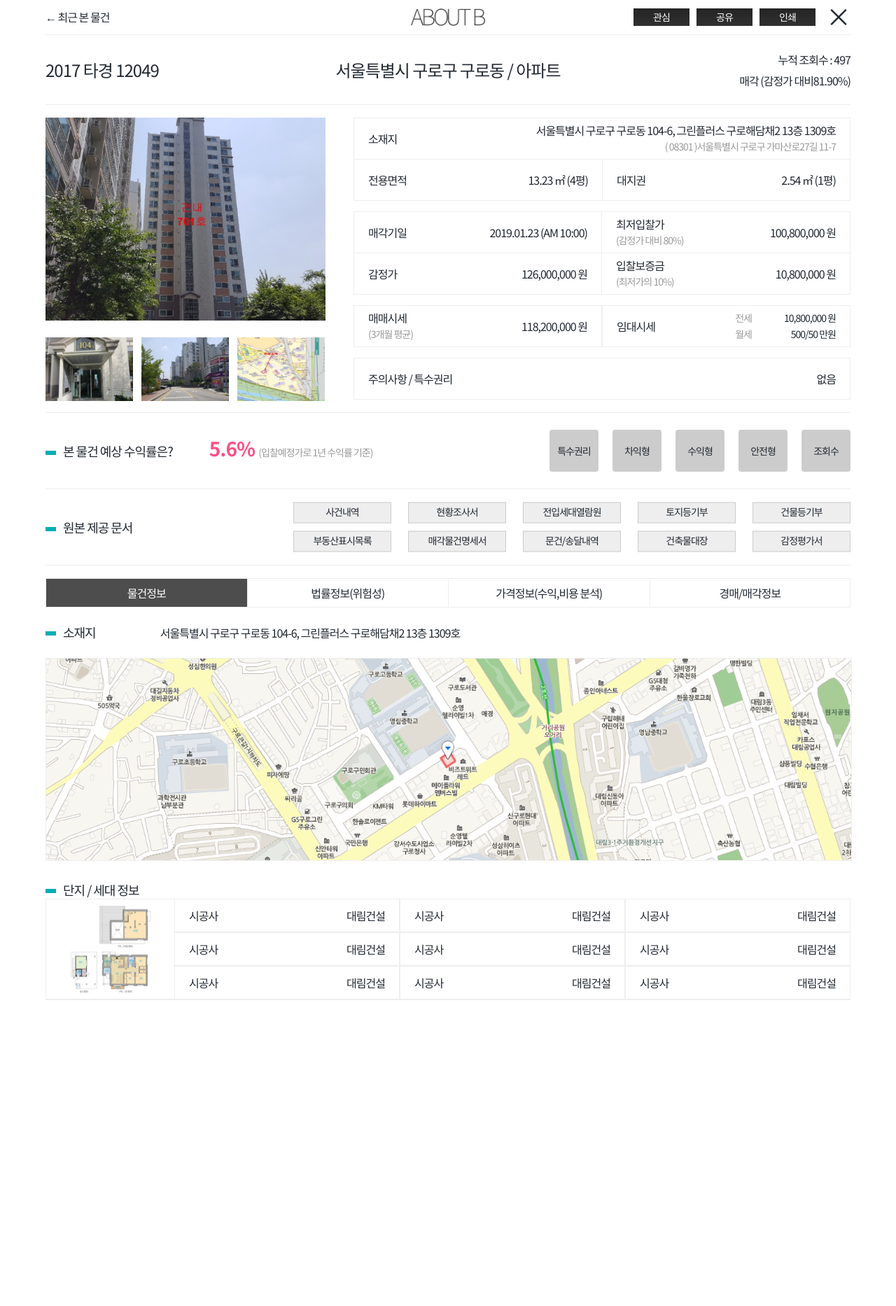
After one commit to nhj048/01_MVP, a PHP site: page /ca_view.html in a window 1280 px wide. The commit adds this page. Shown: the whole page at 70% size. Run offline with PHP 8.4, Linux system fonts and the light colour scheme.

Commit message:
상세페이지 작업

```diff
--- /dev/null
+++ b/mvp/ca_view.html
@@ -0,0 +1,207 @@
+<!DOCTYPE html>
+<html>
+<head>
+<meta charset="utf-8">
+<meta name="viewport" content="width=divice-width, initial-scale=1.0">
+<link rel="stylesheet" type="text/css" href="css/ca_view.css">
+<script src="https://ajax.googleapis.com/ajax/libs/jquery/3.3.1/jquery.min.js"></script>
+<script src="js/jquery-ui.js"></script>
+<script src="js/common.js"></script>
+<script src="js/linksys.js"></script>
+
+<title>About B - ca_view</title>
+</head>
+<body>
+	<section id="ca-header" class="fullbox">
+		<div class="ca-inbox">
+			<div class="ca-header-left">
+				<span><a href="#" class="recent-view">← 최근 본 물건</a></span>
+			</div>
+			<div class="ca-header-center">
+				<img src="images/logo.png" alt="어바웃비로고" class="ca-header-logo">
+			</div>
+			<div class="ca-header-right">
+				<ul>
+					<li class="ca-favor"><a href="#">관심</a></li>
+					<li class="ca-share"><a href="#">공유</a></li>
+					<li class="ca-print"><a href="#">인쇄</a></li>
+				</ul>
+				<span class="ca-close">×</span>
+			</div>
+		</div>
+	</section>
+	<section id="ca-top">
+		<div class="ca-inbox">
+			<div class="ca-top-left">
+				<span class="sa_num big">2017 타경 12049</span>
+			</div>
+			<div class="ca-top-center">
+				<span class="sa_addr big">서울특별시 구로구 구로동 / </span><span class="sa_gubun big">아파트</span>
+			</div>
+			<div class="ca-top-right">
+				<span>누적 조회수 : </span><span class="view-count point">497</span><br>
+				<span class="mulgun-sts point">매각 </span><span>(감정가 대비</span><span class="price-count-percent">81.90%</span><span>)</span>
+			</div>
+		</div>
+	</section>
+	<section id="ca-main">
+		<div class="ca-inbox">
+			<div class="ca-main-left">
+				<ul>
+					<li class="main-img"></li>
+					<li class="sa-img"></li>
+					<li class="sa-img"></li>
+					<li class="sa-img"></li>
+				</ul>
+			</div>
+			<div class="ca-main-right">
+				<ul class="ca-main-1st">
+					<li class="ca-main-full">
+						<span class="ca-main-tit">소재지</span>
+						<span class="ca-main-txt two">서울특별시 구로구 구로동 104-6, 그린플러스 구로해담채2 13층 1309호<br><span class="blur">( 08301 )서울특별시 구로구 가마산로27길 11-7</span></span>
+					</li>
+					<li class="ca-main-half">
+						<span class="ca-main-tit">전용면적</span>
+						<span class="ca-main-txt">13.23 ㎡ (4평)</span>
+					</li>
+					<li class="ca-main-half">
+						<span class="ca-main-tit">대지권</span>
+						<span class="ca-main-txt">2.54 ㎡ (1평)</span>
+					</li>
+				</ul>
+				<ul class="ca-main-2nd">
+					<li class="ca-main-half">
+						<span class="ca-main-tit">매각기일</span>
+						<span class="ca-main-txt">2019.01.23 (AM 10:00)</span>
+					</li>
+					<li class="ca-main-half">
+						<span class="ca-main-tit two">최저입찰가<br><span class="blur">(감정가 대비 80%)</span></span>
+						<span class="ca-main-txt">100,800,000 원</span>
+					</li>
+					<li class="ca-main-half">
+						<span class="ca-main-tit">감정가</span>
+						<span class="ca-main-txt">126,000,000 원</span>
+					</li>
+					<li class="ca-main-half">
+						<span class="ca-main-tit two">입찰보증금<br><span class="blur">(최저가의 10%)</span></span>
+						<span class="ca-main-txt">10,800,000 원</span>
+					</li>
+				</ul>
+				<ul class="ca-main-3rd">
+					<li class="ca-main-half">
+						<span class="ca-main-tit two">매매시세<br><span class="blur">(3개월 평균)</span></span>
+						<span class="ca-main-txt">118,200,000 원</span>
+					</li>
+					<li class="ca-main-half">
+						<span class="ca-main-tit">임대시세</span>
+						<span class="ca-main-txt two">전세<br><span class="blur">월세</span></span>
+						<span class="ca-main-txt two">10,800,000 원<br><span class="blur">500/50 만원</span></span>
+					</li>
+				</ul>
+				<ul class="ca-main-4th">
+					<li class="ca-main-full">
+						<span class="ca-main-tit">주의사항 / 특수권리</span>
+						<span class="ca-main-txt">없음</span>
+					</li>
+				</ul>
+			</div>
+		</div>
+	</section>
+	<section id="ca-revenue">
+		<div class="ca-inbox">
+			<span class="ca-big-tit">본 물건 예상 수익률은?</span>
+			<span class="revenue-num">5.6% </span>
+			<span class="blurtxt">(입찰예정가로 1년 수익률 기준)</span>
+			<ul class="ca-cautionBox">
+				<li class="ca-caution"><span>특수권리<br></span></li>
+				<li class="ca-caution"><span>차익형</span></li>
+				<li class="ca-caution"><span>수익형</span></li>
+				<li class="ca-caution"><span>안전형</span></li>
+				<li class="ca-caution"><span>조회수</span></li>
+			</ul>
+		</div>
+	</section>
+	<section id="ca-origin-document">
+		<div class="ca-inbox">
+			<span class="ca-big-tit">원본 제공 문서</span>
+			<ul class="ca-origin-documentBox">
+				<li class="ca-document-link"><span>사건내역</span></li>
+				<li class="ca-document-link"><span>현황조사서</span></li>
+				<li class="ca-document-link"><span>전입세대열람원</span></li>
+				<li class="ca-document-link"><span>토지등기부</span></li>
+				<li class="ca-document-link"><span>건물등기부</span></li>
+				<li class="ca-document-link"><span>부동산표시목록</span></li>
+				<li class="ca-document-link"><span>매각물건명세서</span></li>
+				<li class="ca-document-link"><span>문건/송달내역</span></li>
+				<li class="ca-document-link"><span>건축물대장</span></li>
+				<li class="ca-document-link"><span>감정평가서</span></li>
+			</ul>
+		</div>
+	</section>
+	<section id="ca-tab">
+		<div class="ca-inbox">
+			<ul class="ca-tabBox">
+				<li class="on">물건정보</li>
+				<li>법률정보(위험성)</li>
+				<li>가격정보(수익,비용 분석)</li>
+				<li>경매/매각정보</li>
+			</ul>
+		</div>
+	</section>
+	<section id="ca-tab-cont">
+		<div class="ca-inbox">
+			<div class="ca-mulgun">
+				<div class="ca-tab-cont-sojaejiBox">
+					<span class="ca-big-tit">소재지</span>
+					<span class="ca-tab-cont-sojaeji">서울특별시 구로구 구로동 104-6, 그린플러스 구로해담채2 13층 1309호</span>
+					<div class="ca-map marginBox"><img src="images/map.png" alt="지도"></div>
+				</div>
+				<div class="ca-tab-cont-danjiBox marginBox">
+					<span class="ca-big-tit">단지 / 세대 정보</span>
+					<ul class="ca-tab-cont-danji">
+						<li>
+							<img src="images/danji.png" alt="단지사진" class="ca-danji-img">
+						</li>
+						<li>
+							<span class="ca-main-tit">시공사</span>
+							<span class="ca-main-txt">대림건설</span>
+						</li>
+						<li>
+							<span class="ca-main-tit">시공사</span>
+							<span class="ca-main-txt">대림건설</span>
+						</li>
+						<li>
+							<span class="ca-main-tit">시공사</span>
+							<span class="ca-main-txt">대림건설</span>
+						</li>
+						<li>
+							<span class="ca-main-tit">시공사</span>
+							<span class="ca-main-txt">대림건설</span>
+						</li>
+						<li>
+							<span class="ca-main-tit">시공사</span>
+							<span class="ca-main-txt">대림건설</span>
+						</li>
+						<li>
+							<span class="ca-main-tit">시공사</span>
+							<span class="ca-main-txt">대림건설</span>
+						</li>
+						<li>
+							<span class="ca-main-tit">시공사</span>
+							<span class="ca-main-txt">대림건설</span>
+						</li>
+						<li>
+							<span class="ca-main-tit">시공사</span>
+							<span class="ca-main-txt">대림건설</span>
+						</li>
+						<li>
+							<span class="ca-main-tit">시공사</span>
+							<span class="ca-main-txt">대림건설</span>
+						</li>
+					</ul>
+				</div>
+			</div>
+		</div>
+	</section>
+</body>
+</html>
--- /dev/null
+++ b/mvp/css/ca_view.css
@@ -0,0 +1,370 @@
+@charset "utf-8";
+@import url(core.css);
+@import url(common.css);
+@import url(GDbg.css);
+@import url(GDset.css);
+
+.ca-inbox{
+	position: relative;
+	width: 1150px;
+	max-width: 1150px;
+	height: 100%;
+	margin: 0 auto;
+	box-sizing: border-box;
+	border-bottom: 1px solid #eee;
+}
+.big{
+	font-size: 24px;
+	line-height: 25px;
+	font-weight: 500;
+}
+.ca-main-tit{
+	font-size: 16px;
+	font-weight: 500;
+	float: left;
+	padding-left: 20px;
+	line-height: 46px;
+}
+.ca-main-txt{
+	position: absolute;
+	font-size: 16px;
+	right: 0;
+	padding-right: 20px;
+	line-height: 46px;
+}
+.point{
+	font-weight: 500;
+}
+.two{
+	line-height: 23px;
+}
+.blur{
+	float: right;
+	font-size: 14px;
+	font-weight: 400;
+	color: #999;
+	line-height: 23px;
+}
+.blurtxt{
+	color: #999;
+}
+/* 헤더 */
+#ca-header{
+	height: 50px;
+	padding-top: 12px;
+}
+.ca-header-left{
+	float: left;
+}
+.recent-view{
+	font-size: 16px;
+	line-height: 25px;
+	color: #222831;
+}
+.ca-header-center{
+	position: absolute;
+	left: 50%;
+	transform: translateX(-50%);
+}
+.ca-header-logo{
+	height: 25px;
+}
+.ca-header-right{
+	float: right;
+}
+.ca-header-right li{
+	text-align: center;
+	width: 80px;
+	background-image: linear-gradient(to bottom, #242424 0%, #303030 100%);
+	margin-right: 10px;
+}
+.ca-header-right a{
+	display: block;
+	width: 100%;
+	height: 100%;
+	line-height: 25px;
+	color: #fff;
+}
+.ca-header-right>ul>li:last-child{
+	margin-right: 50px;
+}
+.ca-close{
+	position: absolute;
+	top: -2px;
+	right: 0;
+	font-size: 36px;
+	line-height: 25px;
+}
+
+/* 탑 */
+#ca-top{
+	height: 100px;
+}
+.ca-top-left{
+	position: absolute;
+	top: 50%;
+	transform: translateY(-50%);
+}
+.ca-top-center{
+	position: absolute;
+	top: 50%;
+	left: 50%;
+	transform: translate(-50%, -50%);
+}
+.ca-top-right{
+	position: absolute;
+	top: 50%;
+	right: 0;
+	transform: translateY(-50%);
+	text-align: right;
+	font-size: 16px;
+	line-height: 30px;
+}
+
+/* 메인 */
+#ca-main{
+	height: 440px;
+	min-height: 440px;
+	padding-top: 18px;
+}
+.ca-main-left{
+	float: left;
+	width: 400px;
+	height: 404px;
+}
+.main-img{
+	width: 400px;
+	height: 290px;
+	background: url(../images/01_00.png) no-repeat;
+	margin-bottom: 24px;
+}
+.sa-img{
+	width: 125px;
+	height: 91px;
+	margin-right: 12px;
+}
+.ca-main-left>ul>li:last-child{
+	margin-right: 0 !important;
+}
+.ca-main-left>ul>li:nth-child(2){
+	background: url(../images/01_01.png) no-repeat;
+}
+.ca-main-left>ul>li:nth-child(3){
+	background: url(../images/01_02.png) no-repeat;
+}
+.ca-main-left>ul>li:nth-child(4){
+	background: url(../images/01_03.png) no-repeat;
+}
+/* 메인 우측 */
+.ca-main-right{
+	float: right;
+	width: 710px;
+}
+.ca-main-full{
+	width: 100%;
+}
+.ca-main-half{
+	width: 50%;
+}
+.ca-main-right li{
+	position: relative;
+	border: 1px solid #eee;
+	padding: 6px 0 6px 0;
+}
+.ca-main-1st>li:nth-child(1){
+	border-bottom: none !important;
+}
+.ca-main-1st>li:nth-child(2){
+	border-right: none !important;
+}
+.ca-main-1st{
+	margin-bottom: 15px;
+}
+.ca-main-2nd{
+	margin-bottom: 15px;
+}
+.ca-main-2nd>li:nth-child(2),.ca-main-2nd>li:nth-child(4){
+	border-left: none;
+}
+.ca-main-2nd>li:nth-child(1),.ca-main-2nd>li:nth-child(2){
+	border-bottom: none;
+}
+.ca-main-3rd{
+	margin-bottom: 15px;
+}
+.ca-main-3rd>li:nth-child(2)>span:nth-child(2){
+	font-size: 14px;
+	color: #999;
+}
+.ca-main-3rd>li:nth-child(2)>span:nth-child(2){
+	right: 120px;
+}
+.ca-main-3rd>li:nth-child(2)>span:nth-child(3){
+	color: #222831 !important;
+	font-size: 14px;
+}
+.ca-main-3rd>li:nth-child(2)>span:nth-child(3)>span.blur{
+	color: #222831 !important;
+	font-size: 14px;
+}
+.ca-main-4th{
+	margin-bottom: 15px;
+}
+#ca-revenue{
+	height: 109px;
+}
+#ca-revenue .ca-big-tit{
+	font-size: 18px;
+	font-weight: 500;
+	margin-left: 25px;
+	line-height: 109px;
+}
+.ca-big-tit{
+	font-size: 18px;
+	font-weight: 500;
+	margin-left: 25px;
+}
+#ca-revenue .ca-big-tit::before, #ca-origin-document .ca-big-tit::before{
+	content: "";
+	display: block;
+	position: absolute;
+	top: 54px;
+	left: 0;
+	width: 15px;
+	height: 6px;
+	background-color: #00adb5;
+}
+.revenue-num{
+	font-size: 28px;
+	font-weight: 600;
+	color: #fc5185;
+	padding-left: 50px;
+}
+.ca-cautionBox{
+	position: absolute;
+	right: 0;
+	top: 50%;
+	transform: translateY(-50%);
+}
+.ca-caution{
+	position: relative;
+	width: 70px;
+	height: 60px;
+	background-color: #ccc;
+	margin-left: 20px;
+	border-radius: 4px;
+	text-align: center;
+}
+.ca-caution>span{
+	width: 100%;
+	height: 100%;
+	top: 50%;
+	line-height: 60px;
+}
+#ca-origin-document{
+	height: 109px;
+	margin-bottom: 18px;
+}
+#ca-origin-document .ca-big-tit{
+	font-size: 18px;
+	font-weight: 500;
+	margin-left: 25px;
+	line-height: 109px;
+}
+.ca-origin-documentBox{
+	position: absolute;
+	width: 796px;
+	right: 0;
+	top: 50%;
+	transform: translateY(-50%);
+}
+.ca-document-link{
+	position: relative;
+	width: 140px;
+	height: 30px;
+	text-align: center;
+	line-height: 25px;
+	margin-left: 24px;
+	background-color: #eee;
+	border: 1px solid #ccc;
+}
+.ca-origin-documentBox>li:nth-child(1),.ca-origin-documentBox>li:nth-child(6){
+	margin-left: 0 !important;
+}
+.ca-origin-documentBox>li:nth-child(n+6){
+	margin-top: 11px;
+}
+#ca-tab{
+	height: 40px;
+}
+#ca-tab>.ca-inbox{
+	border-bottom: none;
+}
+.ca-tabBox>li{
+	width: 25%;
+	text-align: center;
+	line-height: 40px;
+	font-size: 16px;
+	background-color: #fff;
+	color: #222831;
+	border: 1px solid #eee;
+	cursor: pointer;
+}
+.ca-tabBox>li:not(:last-child){
+	border-right: none;
+}
+.ca-tabBox>li.on{
+	background-color: #4d4d4d;
+	color: #fff;
+	font-weight: 500;
+}
+.ca-tabBox>li:hover{
+	background-color: #4d4d4d;
+	color: #fff;
+}
+#ca-tab-cont{
+	min-height: 1000px;
+	padding: 24px 0 24px 0;
+}
+.ca-tab-cont-sojaeji{
+	font-size: 16px;
+	margin-left: 90px;
+}
+.ca-tab-cont-sojaejiBox{
+	position: relative;
+}
+.ca-big-tit::before{
+	content: "";
+	display: block;
+	position: absolute;
+	top: 12px;
+	left: 0;
+	width: 15px;
+	height: 6px;
+	background-color: #00adb5;
+}
+.marginBox{
+	margin-top: 24px;
+}
+.ca-tab-cont-danjiBox{
+	position: relative;
+}
+.ca-tab-cont-danji{
+	width: 100%;
+}
+.ca-tab-cont-danji>li{
+	position: relative;
+	width: 28%;
+	border: 1px solid #eee;
+}
+.ca-tab-cont-danji>li:nth-child(1){
+	width: 16%;
+	height: 144px;
+	border-right: none;
+}
+.ca-danji-img{
+	position: absolute;
+	top: 50%;
+	left: 50%;
+	transform: translate(-50%, -50%);
+}
--- a/mvp/css/core.css
+++ b/mvp/css/core.css
@@ -46,6 +46,9 @@ input[type="text"]{
 }
 label{
 	font-size: 16px;
+}
+section{
+	position: relative;
 }
 /*
 input[type="checkbox"]{
--- a/mvp/css/search.css
+++ b/mvp/css/search.css
@@ -293,7 +293,7 @@
 	width: 30px;
 	height: 30px;
 	border-radius: 50%;
-	background-color: #00adb5;
+	background-image: linear-gradient(to bottom, #242424 0%, #303030 100%);
 	line-height: 30px;
 	text-align: center;
 	color: #fff;
--- a/mvp/css/toggle-switch.css
+++ b/mvp/css/toggle-switch.css
@@ -235,7 +235,7 @@
   .switch-toggle.switch-candy,
   .switch-light.switch-candy > span {
     background-color: #fff;
-    border: 1px solid #000;
+    border: 1px solid #999;
     width: 100px;
     height: 20px;
   }
--- a/mvp/list.html
+++ b/mvp/list.html
@@ -21,7 +21,7 @@
 <section id="incSEARCH" class="fullbox"></section>
 
 <!--CONTENTS-->
-<section id="listCont">
+<section id="listCont" class="ca-link">
     <div class="inbox listBox">
         <div class="listTOP"> <span>이번 주 신건</span>
             <ul class="listFilter">
```
Also changed, not shown: mvp/js/linksys.js (+7 -0 lines), mvp/images/01_00.png (added), mvp/images/01_01.png (added), mvp/images/01_02.png (added), mvp/images/01_03.png (added), mvp/images/danji.png (added), mvp/images/map.png (added), 1 other file.
